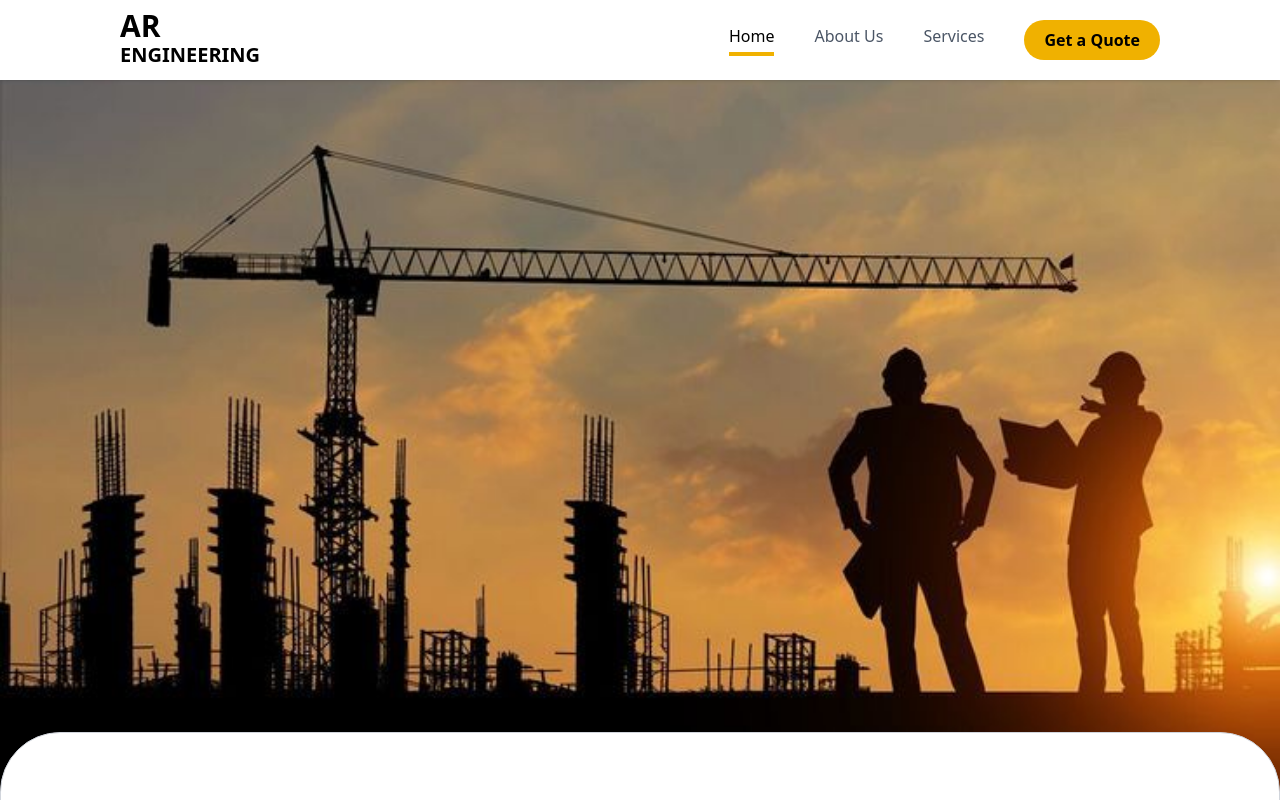
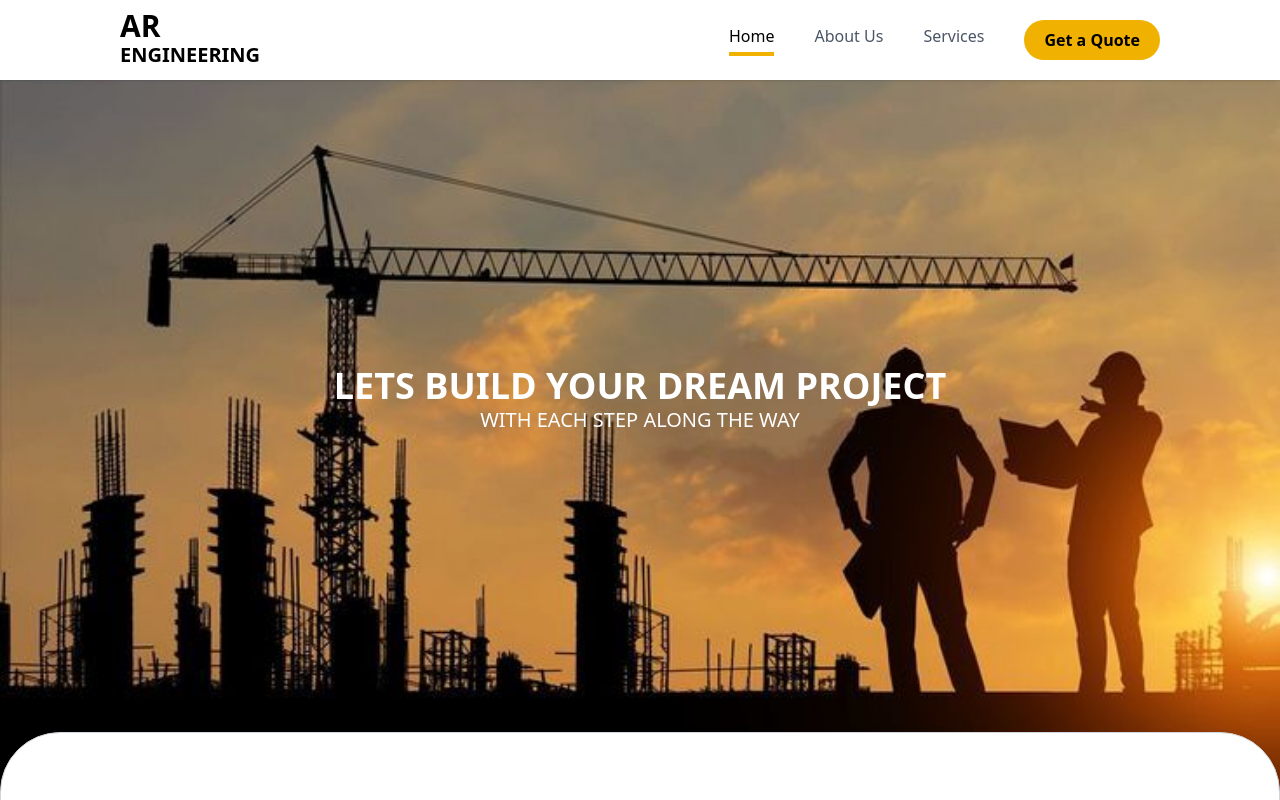
Before and after one commit to FathimaMarfin/AR, a React (Vite) app: page / in a window 1280 px wide. Shown: the top 800 px of the page. Built offline with nearby package versions, Linux system fonts and the light colour scheme.

Commit message:
Update Hero.jsx

```diff
--- a/src/components/Hero/Hero.jsx
+++ b/src/components/Hero/Hero.jsx
@@ -11,7 +11,7 @@ export default function Hero () {
         className='w-full h-screen bg-cover bg-center bg-no-repeat -mb-10'
         style={{ backgroundImage: heroImageUrl }}
       >
-        <div ClassName='relative z-10 flex flex-col items-center justify-center h-full'>
+        <div className='relative z-10 flex flex-col items-center justify-center h-full'>
           <h1 className='text-white text-4xl font-bold'>LETS BUILD YOUR DREAM PROJECT</h1>
           <h3 className='text-white text-xl font-extralight'>WITH EACH STEP ALONG THE WAY</h3>
          </div>
```
